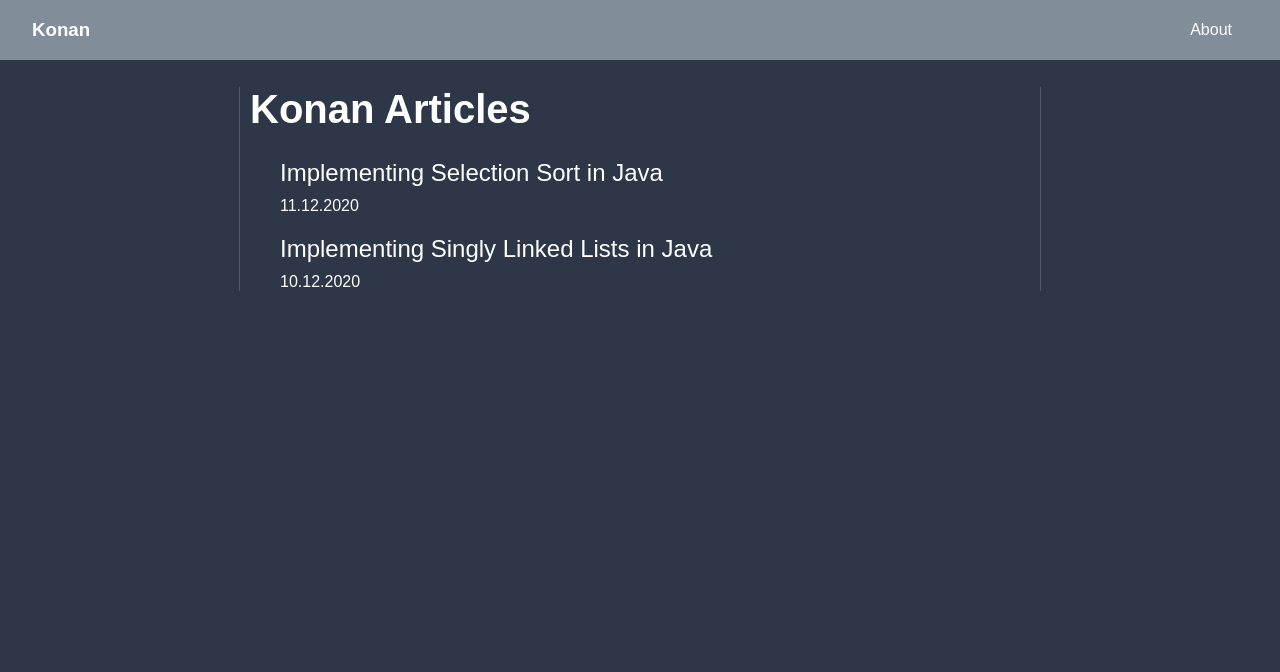
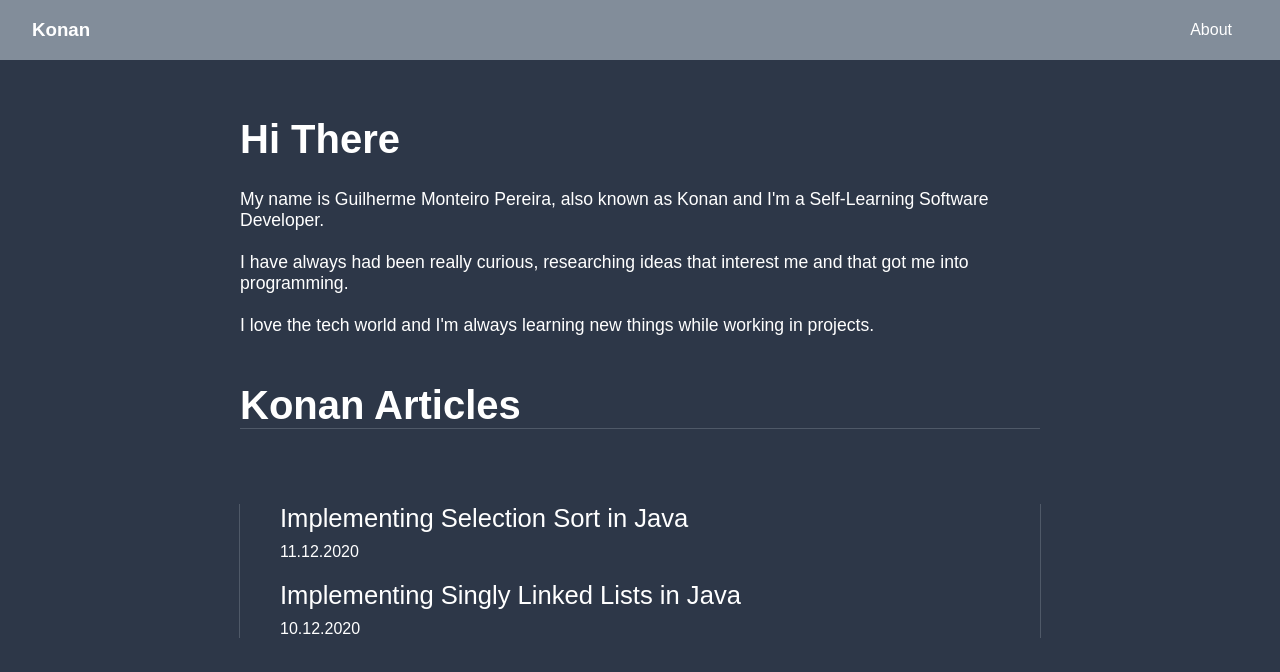
Before and after one commit to GMkonan/MyBlog, a Next.js app: page / in a window 1280 px wide. Shown: the top 672 px of the page. Built offline with nearby package versions, Linux system fonts and the light colour scheme.

Commit message:
added a presentation in index and different border styles

```diff
--- a/pages/[blog].js
+++ b/pages/[blog].js
@@ -6,6 +6,7 @@ import { dracula } from 'react-syntax-highlighter/dist/cjs/styles/prism';
 import { copyToClipboard } from '../utils/copy-to-clipboard';
 import styled from 'styled-components';
 import Layout from '../components/Layout';
+import Header from '../components/Header';
 
 const BlogLayout = styled.div`
     margin: 0 auto;
@@ -59,6 +60,7 @@ const Blog = ({ content, data }) => {
     const frontmatter = data;
     return (
         <Layout>
+        <Header />
     <BlogLayout>
         <h1>{frontmatter.title}</h1>
         <h3>{frontmatter.description}</h3>
--- a/pages/index.js
+++ b/pages/index.js
@@ -4,6 +4,13 @@ import Layout from '../components/Layout';
 import Link from "next/link";
 import Header from '../components/Header'
 import styled from 'styled-components';
+
+const Presentation = styled.div`
+    margin: 0 auto;
+    width: 800px;
+    padding-top: 30px;
+    padding-bottom: 30px;
+`;
 
 const Articles = styled.div`
     margin: 0 auto;
@@ -12,15 +19,26 @@ const Articles = styled.div`
     border-right-width: 0.1rem;
     border-left-style: solid;
     border-right-style: solid;
-    border-color: rgb(130, 141, 154, 0.4)
+    border-color: rgb(130, 141, 154, 0.4);
 `;
 
 const Title = styled.h1`
     margin-left: 10px;
+    margin: 0 auto;
+    width: 800px;
+    border-bottom-width: 0.1rem;
+    border-bottom-style: solid;
+    border-color: rgb(130, 141, 154, 0.4);
 `;
 
+const Space = styled.p`
+    padding-top: 20px;
+    padding-bottom: 20px;
+`;
+
+
 const ArticTitle = styled.a`
-    font-size: 1.5rem;
+    font-size: 1.6rem;
 `;
 
 const List = styled.ul`
@@ -47,8 +65,19 @@ const Home = ({title, description, data}) => {
         <div>
             <Header />
             <Layout>
+                <Presentation>
+                <h1>Hi There</h1>
+                <p>My name is Guilherme Monteiro Pereira, also known as Konan and I'm a Self-Learning Software Developer.
+<br /> <br />
+I have always had been really curious, researching ideas that interest me and that got me into programming.
+<br /> <br />
+I love the tech world and I'm always learning new things while working in projects.</p>
+
+                </Presentation>
+                <Title>{title}</Title>
+                <Space></Space>
                 <Articles>
-                <Title>{title}</Title>
+
                 <List >
                     {ListItems.map((blog, i) => (
                         <Items key={i}>
--- a/styles/GlobalStyle.js
+++ b/styles/GlobalStyle.js
@@ -5,6 +5,7 @@ const GlobalStyle = createGlobalStyle`
     background-color: #2d3748;
     color: white;
     margin: 0px;
+    padding: 0px;
     font-family: Sans-serif;
     };
   p{
```
